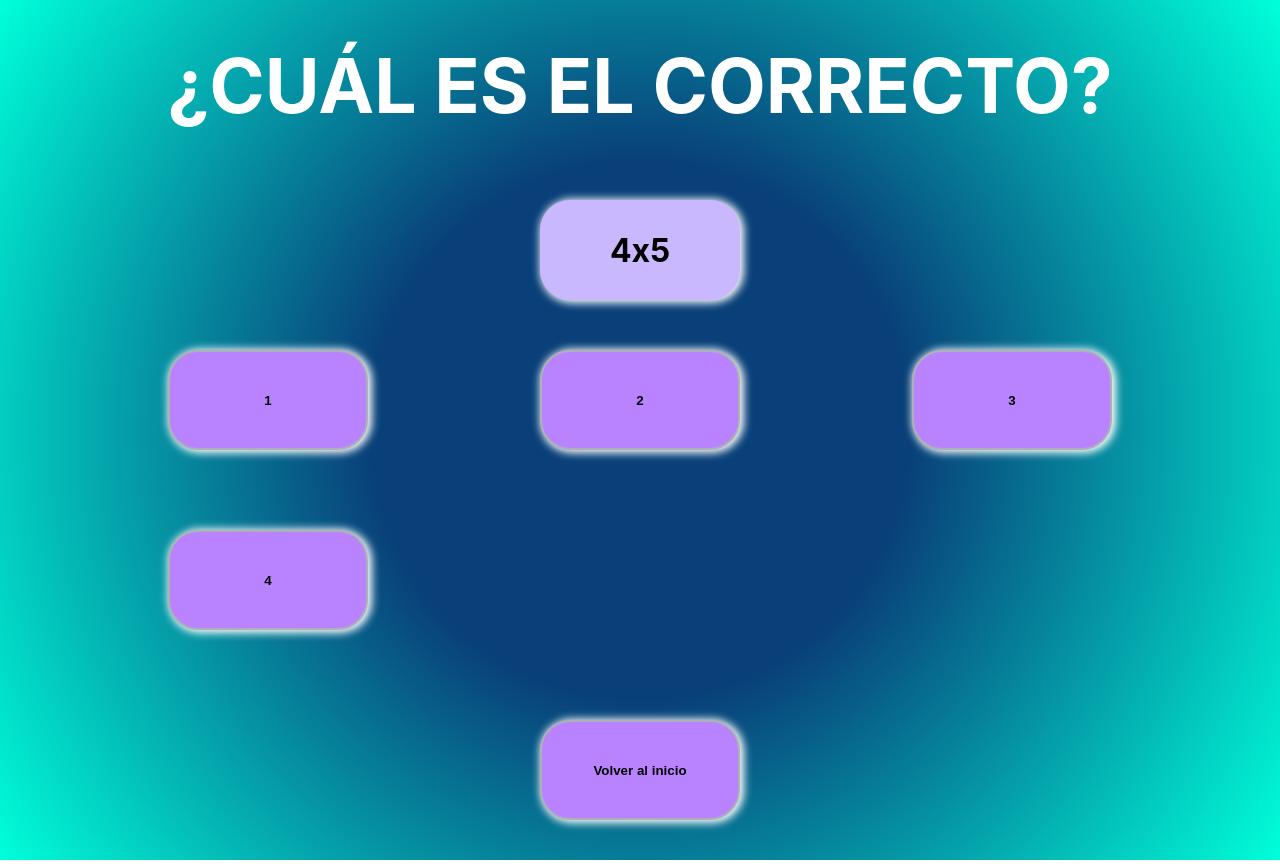
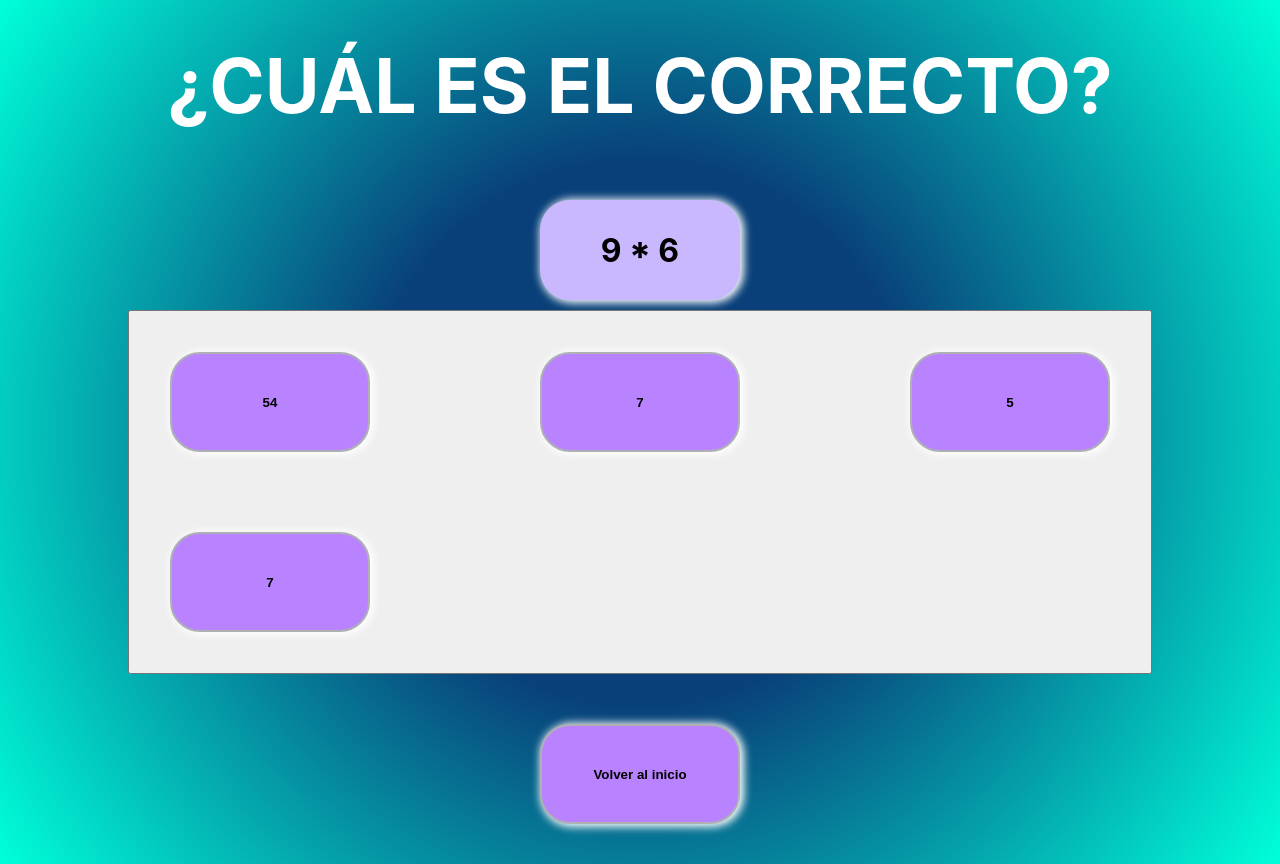
Before and after one commit to MariaJGuerrero/app-multiplicaciones, a React (Create React App) app: page /verdadero in a window 1280 px wide. Built offline with nearby package versions, Linux system fonts and the light colour scheme.

Commit message:
primer intento de que funcione verdadero

```diff
--- a/src/paginas/verdadero/verdadero.css
+++ b/src/paginas/verdadero/verdadero.css
@@ -29,4 +29,5 @@
     margin: 10px;
     justify-self: center;
     align-self: center;
+    cursor: pointer;
 }
--- a/src/paginas/verdadero/verdadero.jsx
+++ b/src/paginas/verdadero/verdadero.jsx
@@ -2,20 +2,83 @@ import React from "react";
 import { Link } from 'react-router-dom';
 import BotonInicio from "../../componentes/boton-inicio";
 import './verdadero.css'
+import { useState } from 'react';
 
 
-const opcionesResultados = [1, 2, 3, 4]
+
+
+
+function getRandomIntInclusive(min, max) {
+    min = Math.ceil(min);
+    max = Math.floor(max);
+    return Math.floor(Math.random() * (max - min + 1) + min);
+  }
+
+  const generarOperadores = [getRandomIntInclusive(1, 10), getRandomIntInclusive(1, 10)]
+
+  const operacion = `${generarOperadores[0]} * ${generarOperadores[1]}`
+
+
+  const resultado = generarOperadores[0] * generarOperadores[1]
+
+  console.log(resultado)
+
+
+  const opcionesResultados = [
+    resultado,
+    getRandomIntInclusive(1, 10),
+    getRandomIntInclusive(1, 10),
+    getRandomIntInclusive(1, 10)
+    ]
+
+  const shuffle = (arr) => {
+    const length = arr.length
+
+    for (let i = 0; i < length; i++) {
+      const rand_index = Math.floor(Math.random() * length)
+
+      const rand = arr[rand_index]
+
+      arr[rand_index] = arr[i]
+      arr[i] = rand
+    }
+  }
+
+  shuffle(opcionesResultados)
+
+
+
 
 function Verdadero() {
+
+    const [opcionSeleccionado, setOpcionSeleccionado] = useState();
+
     return (
         <div className="contenedor-principal-verdadero">
             <h1 className="titulo"> ¿CUÁL ES EL CORRECTO? </h1>
             <div className="contenedor-operacion">
-                <p>4x5</p>
+                <p>{operacion}</p>
             </div>
-            <div className="contenedor-opciones-resultado">
-                {opcionesResultados.map((opcion) => <button className="boton">{opcion}</button>)}
-            </div>
+            <button
+               // onChange={() =>setOpcionSeleccionado(opcion)}
+
+                /*onClick={() => {
+                    if (opcionSeleccionado === resultado){
+                        alert('muy bien!')
+                    }else{
+                        alert('sigue intentandolo!')
+                    } }
+
+                }*/
+                className="contenedor-opciones-resultado">
+                {opcionesResultados.map((opcion) =>
+                 <button className="boton">{opcion}</button>)
+
+                }
+
+
+            </button>
+
             <Link to="/">
                 <BotonInicio
                     texto='Volver al inicio' />
```
